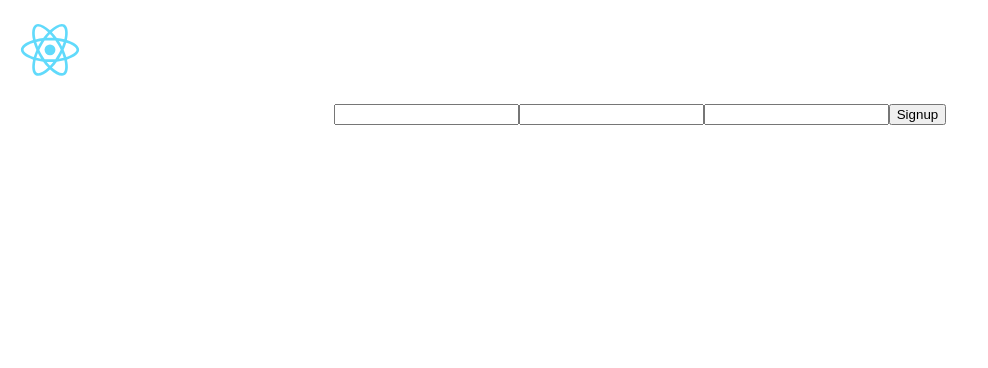
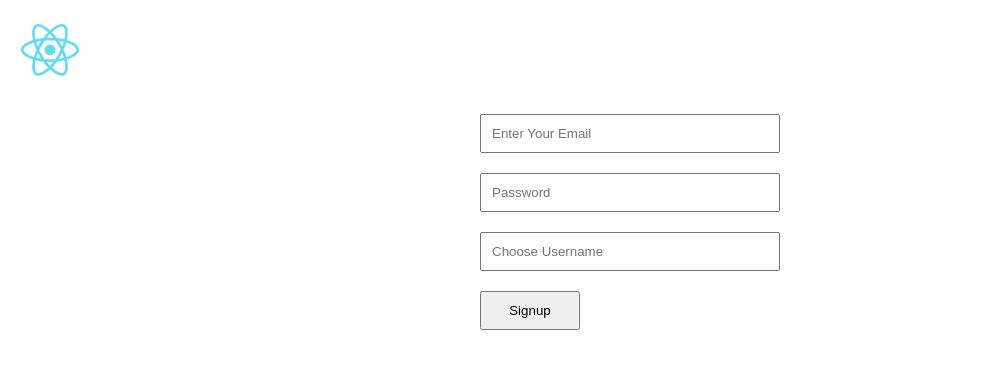
Before and after one commit to devsumanmdn/golden-apple, a React (Create React App) app in the folder client/: page / in a window 1280 px wide. Shown: the top 368 px of the page, without its empty margins (0-988 px from the left). Built offline with nearby package versions, Linux system fonts and the light colour scheme.

Commit message:
initiated a this branch for deploying

```diff
--- a/client/src/App.css
+++ b/client/src/App.css
@@ -22,7 +22,30 @@
   font-size: large;
 }
 
+form {
+  text-align: center;
+  margin-left: calc(50% - 160px);
+  display: flex;
+  flex-wrap: wrap;
+  width: 300px;
+  height: auto;
+}
+
+input {
+  width: 280px;
+  padding: 10px;
+  margin: 10px 0;
+}
+
+input[type= 'submit'] {
+  width: 100px;
+}
+
 @keyframes App-logo-spin {
-  from { transform: rotate(0deg); }
-  to { transform: rotate(360deg); }
+  from {
+    transform: rotate(0deg);
+  }
+  to {
+    transform: rotate(360deg);
+  }
 }
--- a/client/src/App.js
+++ b/client/src/App.js
@@ -49,8 +49,7 @@ class App extends Component {
 
     // check existance of email and username
     if (event.target.name === 'email' || event.target.name === 'username') {
-      console.log({ [event.target.name + '_exist']: event.target.value });
-      this.setState({ emailExist: 's', usernameExist: 's' });
+      // this.setState({ [event.target.name + 'Exist']: 's' });
       axios
         .post('/api/users/query', {
           name: event.target.name,
@@ -58,22 +57,16 @@ class App extends Component {
         })
         .then(res => {
           if (res.data !== false) {
-            console.log(res.data);
-            if (res.data === 'email') {
-              this.setState({ emailExist: `exist_err` });
-            } else if (res.data === 'username') {
-              this.setState({ usernameExist: `exist_err` });
-            }
+            this.setState({ [res.data + 'Exist']: `exist_err` });
           } else {
-            this.setState({ emailExist: '', usernameExist: '' });
+            this.setState({ [event.target.name + 'Exist']: '' });
           }
         })
         .catch(e => {
           console.log(e);
-          this.setState({
-            errorMessage: '',
-            successMessage: ''
-          });
+          // this.setState({
+          //   [event.target.name + 'Exist']: ''
+          // });
         });
     }
   }
@@ -92,6 +85,7 @@ class App extends Component {
               className={this.state.emailExist}
               value={this.state.email}
               onChange={this.handleInputChange}
+              placeholder="Enter Your Email"
               onBlur={this.checkExistance}
             />
             <input
@@ -99,6 +93,7 @@ class App extends Component {
               name="password"
               value={this.state.password}
               onChange={this.handleInputChange}
+              placeholder="Password"
             />
             <input
               type="text"
@@ -107,6 +102,7 @@ class App extends Component {
               value={this.state.username}
               onChange={this.handleInputChange}
               onBlur={this.checkExistance}
+              placeholder="Choose Username"
             />
             <input
               type="submit"
```
